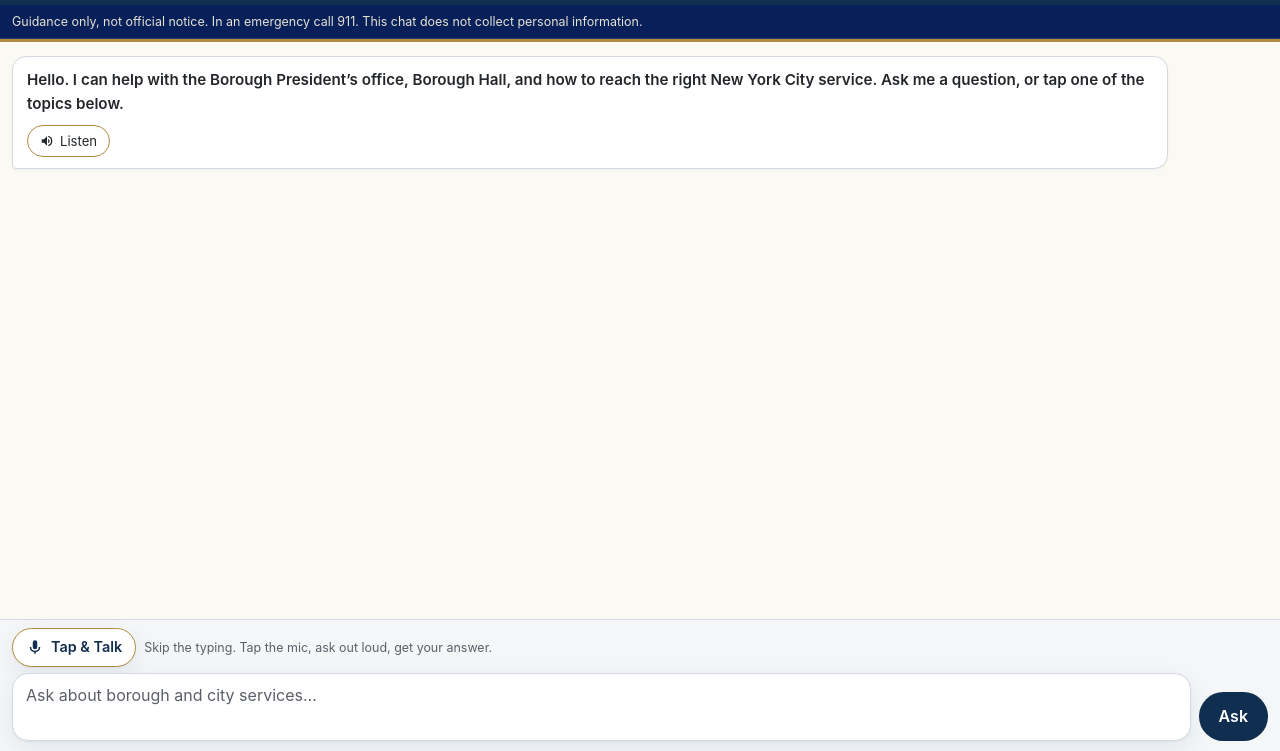
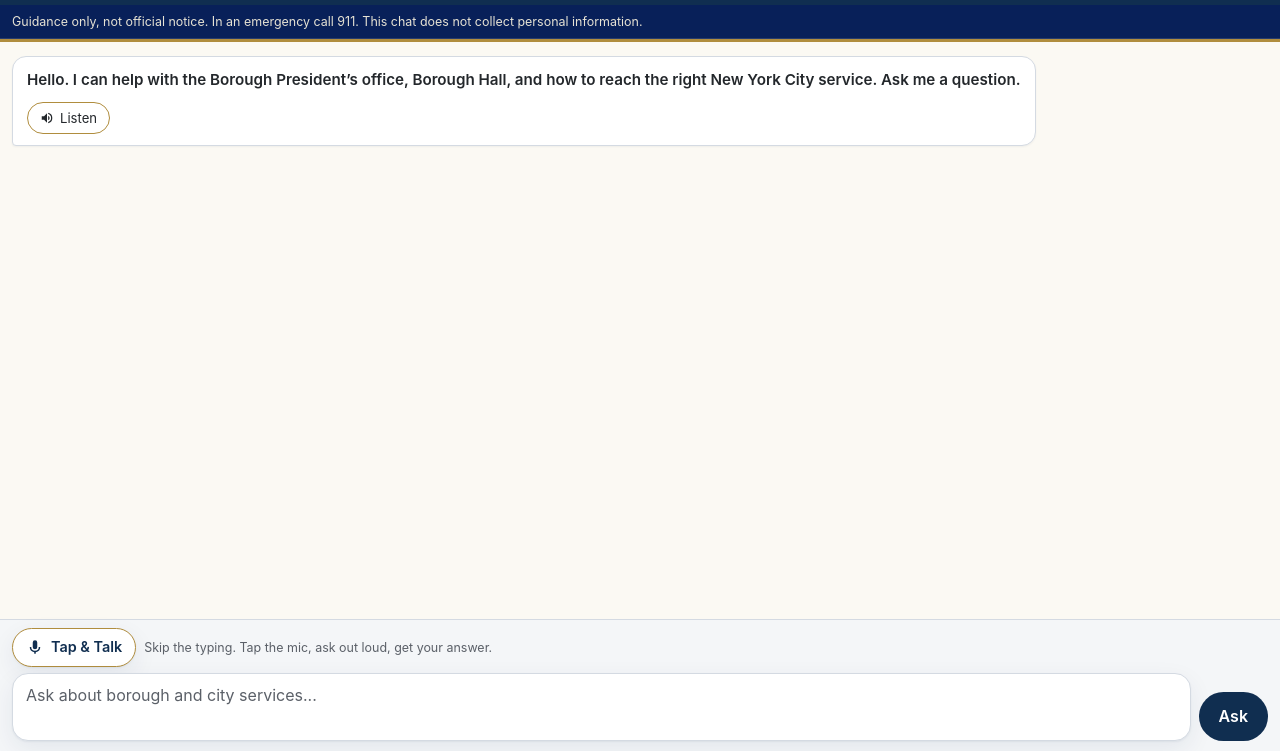
Before and after one commit to vmmi-nick/staten-island-chatbot, a website: page public/embed.html in a window 1280 px wide. Shown: the part 49-800 px from the top of the page. Drawn offline with Linux system fonts and the light colour scheme.

Commit message:
Popup greeting trimmed

```diff
--- a/public/embed.html
+++ b/public/embed.html
@@ -181,7 +181,7 @@
       placeholder: 'Ask about borough and city services...', ask: 'Ask', contact: 'Contact',
       source: 'Source', thinking: 'Checking the official sources...',
       qLabel: 'Ask about borough and city services',
-      greeting: 'Hello. I can help with the Borough President\u2019s office, Borough Hall, and how to reach the right New York City service. Ask me a question, or tap one of the topics below.',
+      greeting: 'Hello. I can help with the Borough President\u2019s office, Borough Hall, and how to reach the right New York City service. Ask me a question.',
       voice: { mic: 'Tap & Talk', listening: 'Listening...', listen: 'Listen', stop: 'Stop', encourage: 'Skip the typing. Tap the mic, ask out loud, get your answer.', nohear: "I didn't catch that. Tap the microphone and try again.", blocked: 'Microphone access is blocked. Allow the microphone in your browser settings, or type your question instead.', network: 'Voice recognition needs an internet connection.' }
     },
     es: {
@@ -190,7 +190,7 @@
       placeholder: 'Pregunte sobre los servicios del borough y la ciudad...', ask: 'Preguntar', contact: 'Contacto',
       source: 'Fuente', thinking: 'Consultando las fuentes oficiales...',
       qLabel: 'Pregunte sobre los servicios del borough y la ciudad',
-      greeting: 'Hola. Puedo ayudarle con la oficina del Presidente del Borough, Borough Hall, y cómo llegar al servicio correcto de la Ciudad de Nueva York. Hágame una pregunta o toque uno de los temas abajo.',
+      greeting: 'Hola. Puedo ayudarle con la oficina del Presidente del Borough, Borough Hall, y cómo llegar al servicio correcto de la Ciudad de Nueva York. Hágame una pregunta.',
       voice: { mic: 'Toque y hable', listening: 'Escuchando...', listen: 'Escuchar', stop: 'Detener', encourage: 'Sin escribir. Toque el micrófono, pregunte en voz alta y reciba su respuesta.', nohear: 'No escuché eso. Toque el micrófono e inténtelo de nuevo.', blocked: 'El acceso al micrófono está bloqueado. Permita el micrófono en los ajustes de su navegador, o escriba su pregunta.', network: 'El reconocimiento de voz necesita una conexión a internet.' }
     }
   };
```
